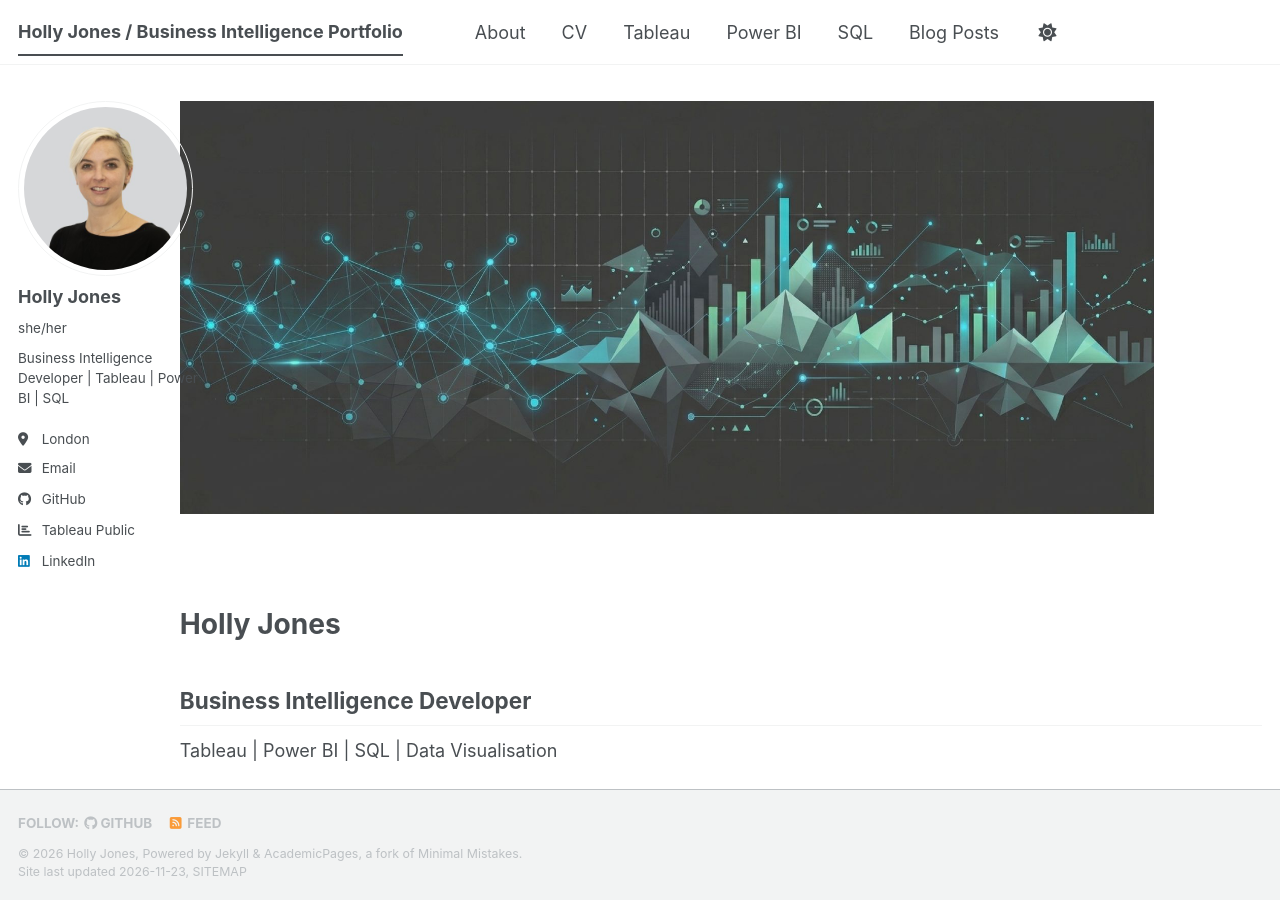
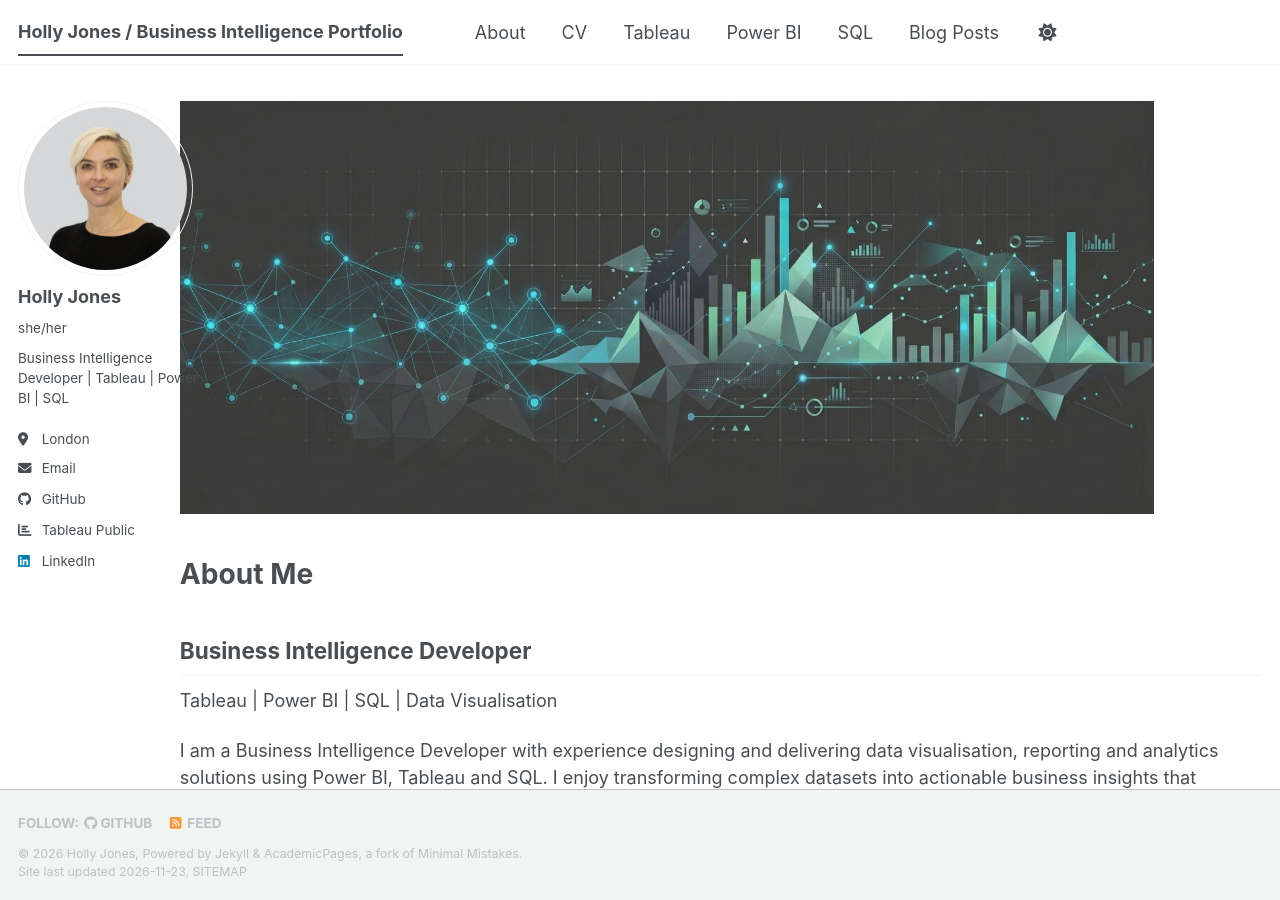
Before and after one commit to hjones87/hjones87.github.io, a Jekyll site: the page built from _pages/about.md, in a window 1280 px wide and 900 px high. Built offline with Jekyll 4.4.1, drawn with Linux system fonts in a browser that asks for light colours; a script bundle is joined from its source files by our own code; a style sheet for code colours, icons or effects is not loaded.

Commit message:
Update about.md

```diff
--- a/_pages/about.md
+++ b/_pages/about.md
@@ -8,12 +8,9 @@ redirect_from:
   - /about.html
 ---
 <img src="/images/header.jpg" alt="Portfolio Banner" style="width:90%; margin-bottom:20px;">
-
 <br>
 
-
-
-# Holly Jones
+# About Me
 ## Business Intelligence Developer
 Tableau | Power BI | SQL | Data Visualisation
 
```
